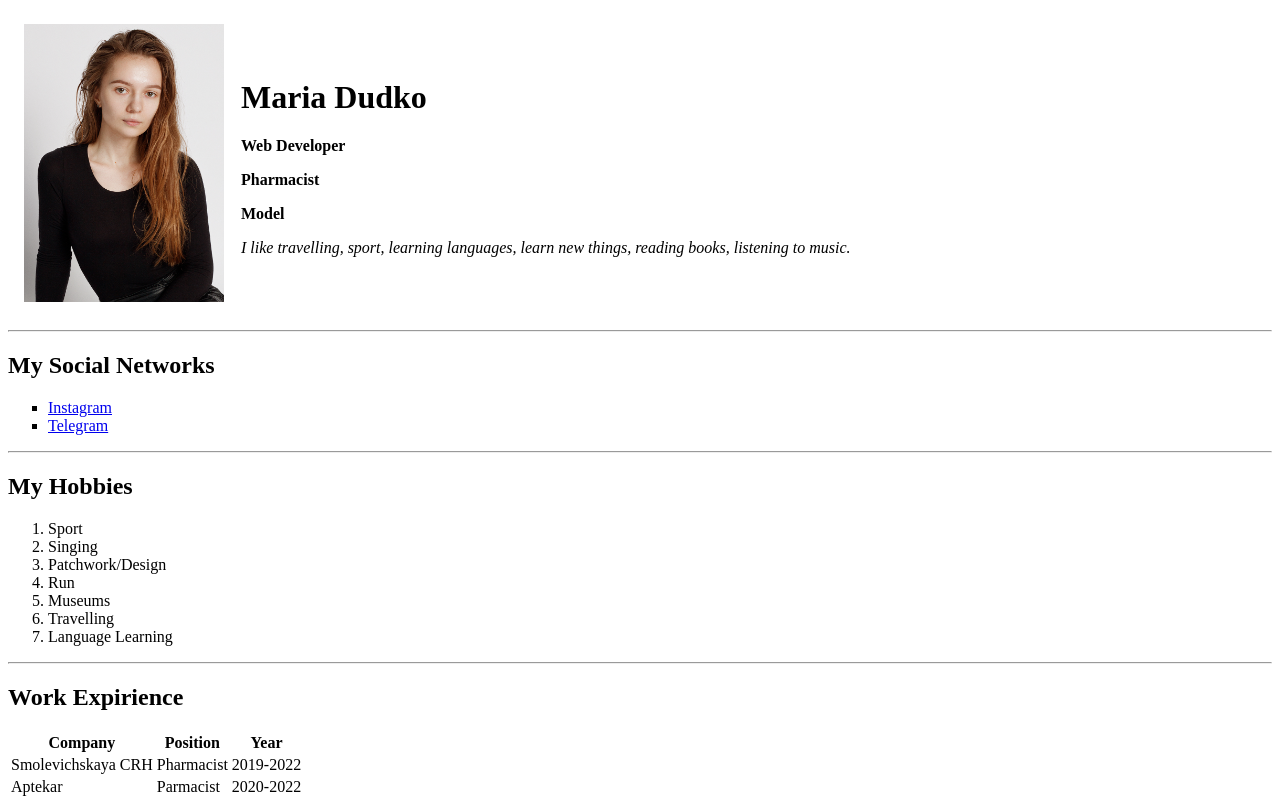
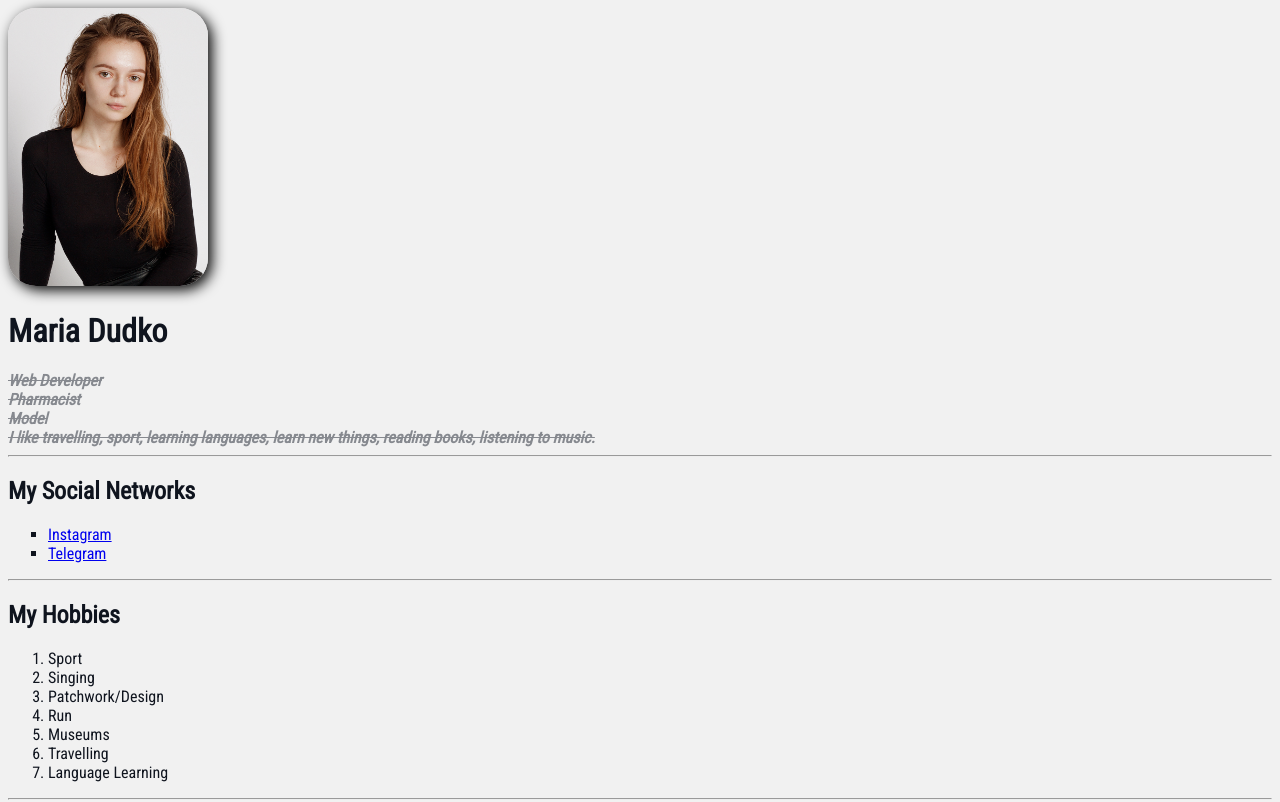
Before and after one commit to jecharmetout/CV, a plain HTML site: page index.html in a window 1280 px wide. Shown: the top 802 px of the page. Drawn offline with Linux system fonts and the light colour scheme.

Commit message:
styles.css, removed table

```diff
--- a/index.html
+++ b/index.html
@@ -3,26 +3,22 @@
   <head>
     <meta charset="UTF-8" />
     <title>Maria CV</title>
+    <link href="styles.css" rel="stylesheet" />
   </head>
   <body>
-    <table cellspacing="15">
-      <tr>
-        <td><img src="photo.JPG" width="200" alt="photo" /></td>
-        <td>
+    <div class="info">
+      <img src="photo.JPG" class="avatar" alt="photo" />
       <h1>Maria Dudko</h1>
       <p><strong>Web Developer</strong></p>
       <p><strong>Pharmacist</strong></p>
       <p><strong>Model</strong></p>
       <p>
-            <em>
+
           I like travelling, sport, learning languages, learn new things,
           reading books, listening to music.
-            </em>
+
       </p>
-        </td>
-      </tr>
-    </table>
-
+    </div>
     <hr />
     <h2>My Social Networks</h2>
     <ul type="square">
--- /dev/null
+++ b/styles.css
@@ -0,0 +1,22 @@
+@import url('https://fonts.googleapis.com/css2?family=Roboto+Condensed&display=swap');
+body{
+    background-color: #f1f1f1;
+    color: #0f141e;
+    font-size: 16px;
+    font-weight: normal;
+    font-family: 'Roboto Condensed', sans-serif;
+    /* font: normal 16px 'Roboto Condensed', sans-serif; */
+    /* font-family: 'Gill Sans', 'Gill Sans MT', Calibri, 'Trebuchet MS', sans-serif */
+}
+.avatar{
+    width: 200px;
+    border-radius: 28px;
+    box-shadow: 4px 4px 14px rgba(0,0,0,025);
+}
+.info p{
+    color: #86898f;
+    margin: 0;
+    font-style: italic;
+    font-weight: bold;
+    text-decoration: line-through;
+}
```
Lines whose indentation alone changed are shown as unchanged.
